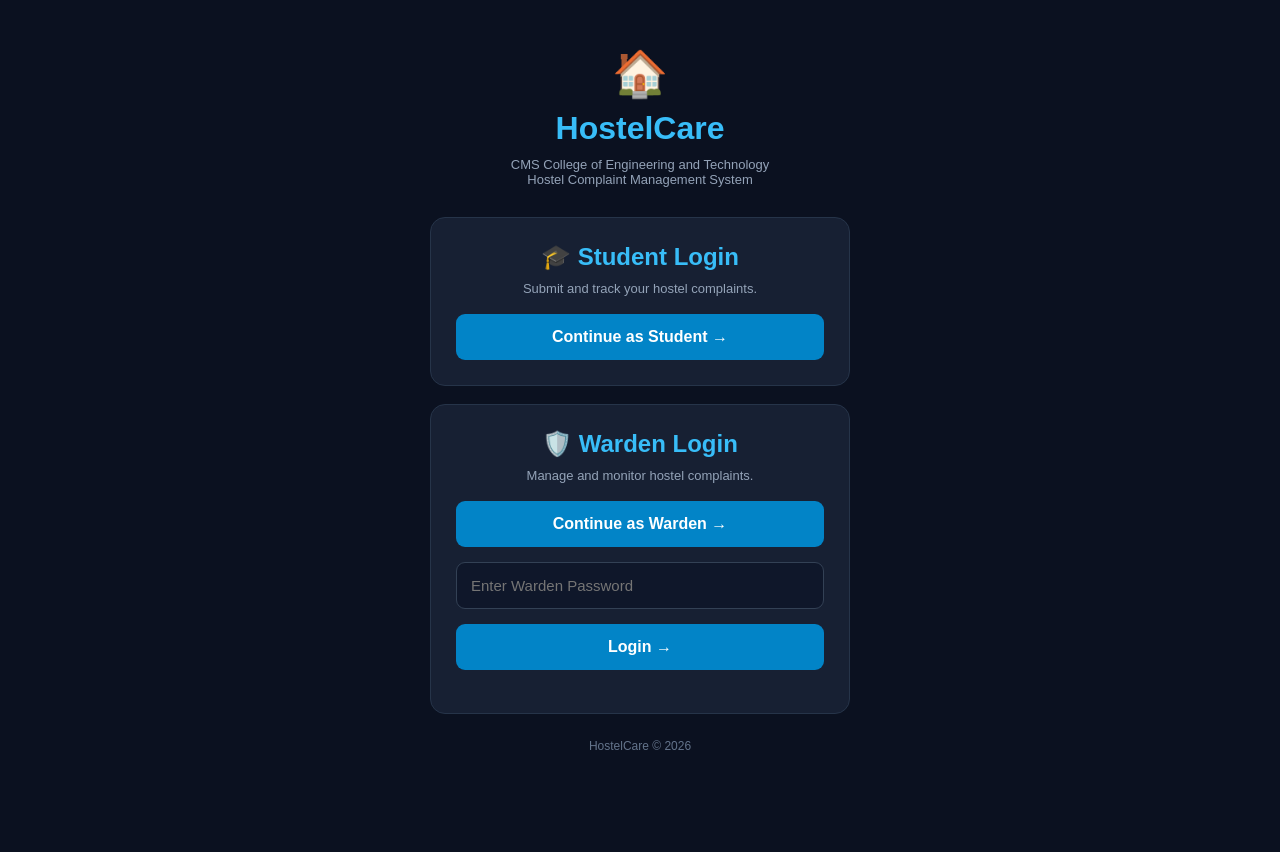
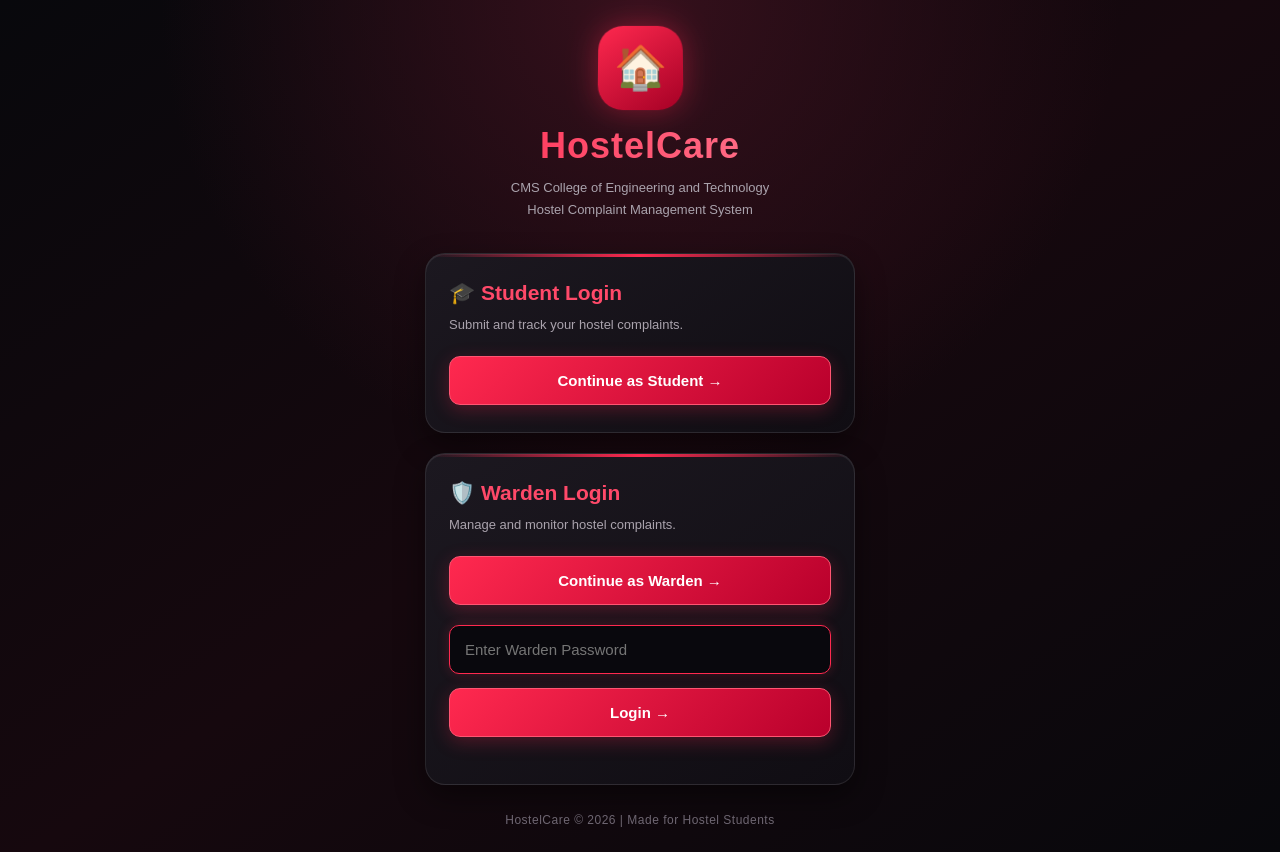
Before and after one commit to santhosh2008-tech/HOSTEL-CARE, a plain HTML site: page index.html in a window 1280 px wide. Both pictures are taken after a click on the button "Continue as Warden →". Before the commit the page ends 800 px from the top, so only its background shows below. Drawn offline with Linux system fonts and the light colour scheme.

Commit message:
Enhance login page design and functionality
Updated the styling and structure of the login page, including changes to the title, background, and button styles. Added animations and improved accessibility features.

```diff
--- a/index.html
+++ b/index.html
@@ -4,7 +4,8 @@
 <head>
   <meta charset="UTF-8">
   <meta name="viewport" content="width=device-width, initial-scale=1.0">
-  <title>HostelCare Login</title>
+  <meta name="theme-color" content="#08080c">
+  <title>HostelCare | Login</title>
 
   <style>
     * {
@@ -14,95 +15,189 @@
     }
 
     body {
-      background: #0b1120;
-      color: white;
-      font-family: Arial, sans-serif;
       min-height: 100vh;
       display: flex;
       justify-content: center;
       align-items: center;
-      padding: 20px;
+      padding: 25px 18px;
+      font-family: Arial, sans-serif;
+      color: #fff;
+      background:
+        radial-gradient(circle at top, #36101c, transparent 45%),
+        linear-gradient(145deg, #08080c, #16080e, #08080c);
     }
 
     .container {
       width: 100%;
-      max-width: 420px;
+      max-width: 430px;
       text-align: center;
+      animation: appear 0.8s ease;
+    }
+
+    @keyframes appear {
+      from {
+        opacity: 0;
+        transform: translateY(25px);
+      }
+      to {
+        opacity: 1;
+        transform: translateY(0);
+      }
     }
 
     .logo {
-      font-size: 45px;
-      margin-bottom: 10px;
+      width: 85px;
+      height: 85px;
+      display: flex;
+      justify-content: center;
+      align-items: center;
+      margin: 0 auto 15px;
+      font-size: 43px;
+      border-radius: 25px;
+      background: linear-gradient(145deg, #ff294f, #a50025);
+      box-shadow: 0 0 30px #ff294f66;
+      transform: perspective(500px) rotateX(8deg);
     }
 
     h1 {
-      color: #38bdf8;
+      font-size: 36px;
+      font-weight: 900;
+      letter-spacing: 1px;
+      background: linear-gradient(90deg, #ff294f, #ff8197);
+      -webkit-background-clip: text;
+      background-clip: text;
+      color: transparent;
       margin-bottom: 10px;
     }
 
     .subtitle {
-      color: #94a3b8;
+      color: #aaa3ad;
       font-size: 13px;
-      margin-bottom: 30px;
+      line-height: 1.7;
+      margin-bottom: 32px;
     }
 
     .card {
-      background: #172033;
-      border: 1px solid #263449;
-      border-radius: 15px;
-      padding: 25px;
-      margin-bottom: 18px;
+      position: relative;
+      overflow: hidden;
+      background: linear-gradient(145deg, #1c1820, #100d13);
+      border: 1px solid #ffffff18;
+      border-radius: 20px;
+      padding: 27px 23px;
+      margin-bottom: 20px;
+      text-align: left;
+      box-shadow:
+        0 12px 30px #00000070,
+        inset 0 1px 0 #ffffff12;
+      transition: 0.35s ease;
+    }
+
+    .card::before {
+      content: "";
+      position: absolute;
+      top: 0;
+      left: 0;
+      width: 100%;
+      height: 3px;
+      background: linear-gradient(90deg, transparent, #ff294f, transparent);
+    }
+
+    .card:hover {
+      transform: translateY(-6px);
+      border-color: #ff294f88;
+      box-shadow: 0 15px 35px #ff294f20;
     }
 
     .card h2 {
+      color: #ff4969;
+      font-size: 21px;
       margin-bottom: 10px;
-      color: #38bdf8;
     }
 
     .card p {
-      color: #94a3b8;
+      color: #aaa3ad;
       font-size: 13px;
-      margin-bottom: 18px;
+      line-height: 1.6;
+      margin-bottom: 20px;
     }
 
     button {
       width: 100%;
-      padding: 14px;
-      border: none;
-      border-radius: 9px;
-      background: #0284c7;
+      padding: 15px;
+      border: 1px solid #ff5572;
+      border-radius: 11px;
+      background: linear-gradient(135deg, #ff294f, #b9002c);
       color: white;
-      font-size: 16px;
+      font-size: 15px;
       font-weight: bold;
       cursor: pointer;
+      box-shadow: 0 5px 18px #ff294f40;
+      transition: 0.3s ease;
+    }
+
+    button:hover {
+      transform: translateY(-3px);
+      box-shadow: 0 8px 25px #ff294f70;
+      background: linear-gradient(135deg, #ff4969, #d00035);
+    }
+
+    button:active {
+      transform: scale(0.97);
     }
 
     input {
       width: 100%;
-      padding: 14px;
-      margin-bottom: 15px;
-      background: #0f172a;
+      padding: 15px;
+      margin-bottom: 14px;
+      background: #09080d;
       color: white;
-      border: 1px solid #334155;
-      border-radius: 9px;
+      border: 1px solid #49303a;
+      border-radius: 10px;
       font-size: 15px;
+      outline: none;
+      transition: 0.3s;
+    }
+
+    input:focus {
+      border-color: #ff294f;
+      box-shadow: 0 0 12px #ff294f35;
     }
 
     #wardenBox {
       display: none;
-      margin-top: 15px;
+      margin-top: 20px;
+      animation: appear 0.4s ease;
     }
 
     #message {
-      color: #f87171;
+      color: #ff637c;
       font-size: 13px;
       margin-top: 12px;
+      line-height: 1.5;
     }
 
     footer {
-      color: #64748b;
+      color: #716975;
       font-size: 12px;
-      margin-top: 25px;
+      margin-top: 28px;
+      letter-spacing: 0.5px;
+    }
+
+    @media (max-width: 400px) {
+      h1 {
+        font-size: 30px;
+      }
+
+      .card {
+        padding: 23px 18px;
+      }
+    }
+
+    @media (prefers-reduced-motion: reduce) {
+      *, *::before, *::after {
+        animation: none !important;
+        transition: none !important;
+      }
     }
   </style>
 </head>
@@ -112,6 +207,7 @@
 <div class="container">
 
   <div class="logo">🏠</div>
+
   <h1>HostelCare</h1>
 
   <p class="subtitle">
@@ -121,37 +217,48 @@
 
   <div class="card">
     <h2>🎓 Student Login</h2>
-    <p>Submit and track your hostel complaints.</p>
-    <button onclick="studentLogin()">
+
+    <p>
+      Submit and track your hostel complaints.
+    </p>
+
+    <button type="button" onclick="studentLogin()">
       Continue as Student →
     </button>
   </div>
 
   <div class="card">
     <h2>🛡️ Warden Login</h2>
-    <p>Manage and monitor hostel complaints.</p>
 
-    <button onclick="showWardenLogin()">
+    <p>
+      Manage and monitor hostel complaints.
+    </p>
+
+    <button type="button" onclick="showWardenLogin()">
       Continue as Warden →
     </button>
 
     <div id="wardenBox">
+
       <input
         type="password"
         id="wardenPassword"
         placeholder="Enter Warden Password"
+        autocomplete="current-password"
+        onkeydown="if(event.key === 'Enter') wardenLogin()"
       >
 
-      <button onclick="wardenLogin()">
+      <button type="button" onclick="wardenLogin()">
         Login →
       </button>
 
-      <p id="message"></p>
+      <p id="message" role="alert"></p>
+
     </div>
   </div>
 
   <footer>
-    HostelCare © 2026
+    HostelCare © 2026 | Made for Hostel Students
   </footer>
 
 </div>
@@ -163,6 +270,7 @@
 
   function showWardenLogin() {
     document.getElementById("wardenBox").style.display = "block";
+    document.getElementById("wardenPassword").focus();
   }
 
   function wardenLogin() {
```
